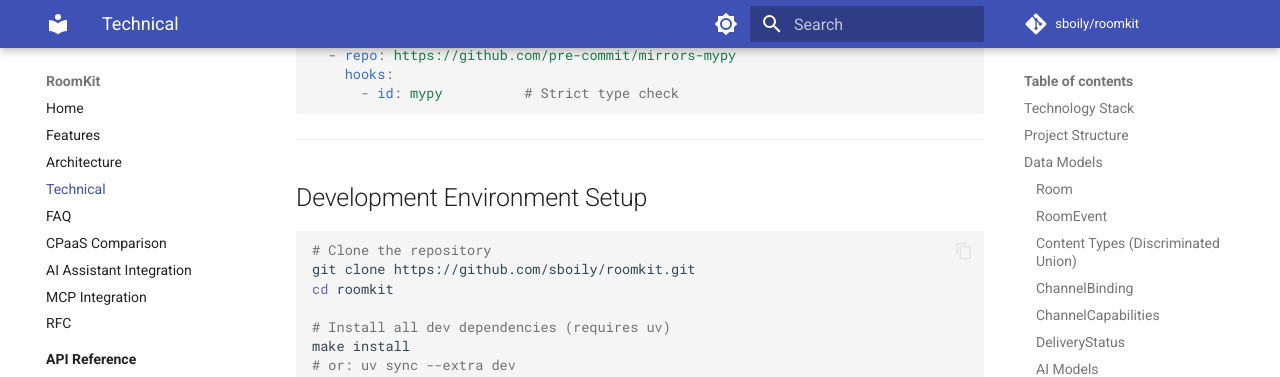
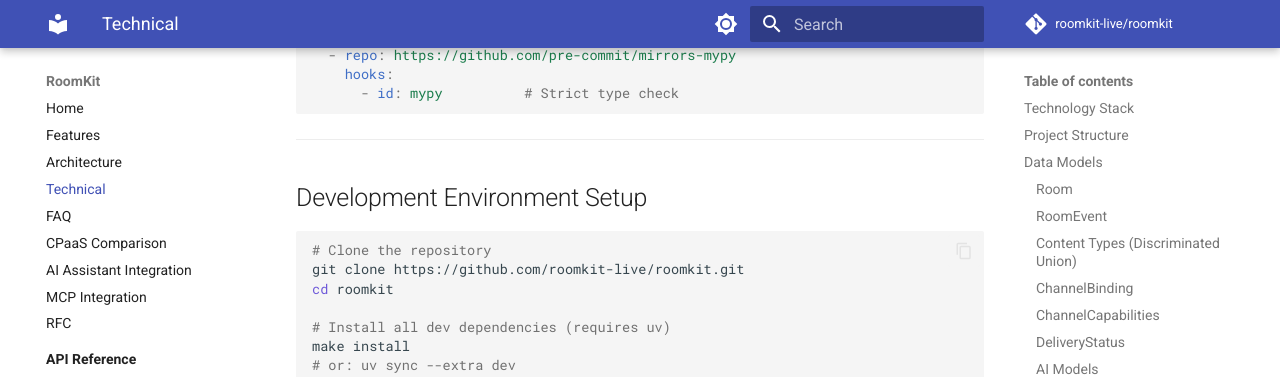
Before and after one commit to roomkit-live/roomkit-docs, an MkDocs documentation site: the page built from docs/technical.md, in a window 1280 px wide and 900 px high, scrolled down 19562 px. Shown: the top 377 px of the window. Built offline with MkDocs 1.6.1 and Material for MkDocs 9.7.7, drawn with Linux system fonts in a browser that asks for light colours; comment, search, counter and statistics services are not loaded.

Commit message:
Update repo references from sboily/roomkit to roomkit-live/roomkit
Co-Authored-By: Claude Opus 4.6 <noreply@anthropic.com>

````diff
--- a/docs/technical.md
+++ b/docs/technical.md
@@ -870,7 +870,7 @@ repos:
 
 ```bash
 # Clone the repository
-git clone https://github.com/sboily/roomkit.git
+git clone https://github.com/roomkit-live/roomkit.git
 cd roomkit
 
 # Install all dev dependencies (requires uv)
--- a/mkdocs.yml
+++ b/mkdocs.yml
@@ -1,8 +1,8 @@
 site_name: RoomKit
 site_description: Pure async Python library for multi-channel conversations
 site_url: https://www.roomkit.live
-repo_url: https://github.com/sboily/roomkit
-repo_name: sboily/roomkit
+repo_url: https://github.com/roomkit-live/roomkit
+repo_name: roomkit-live/roomkit
 
 theme:
   name: material
````
Also changed, not shown: docs/index.md (+1 -1 lines).
